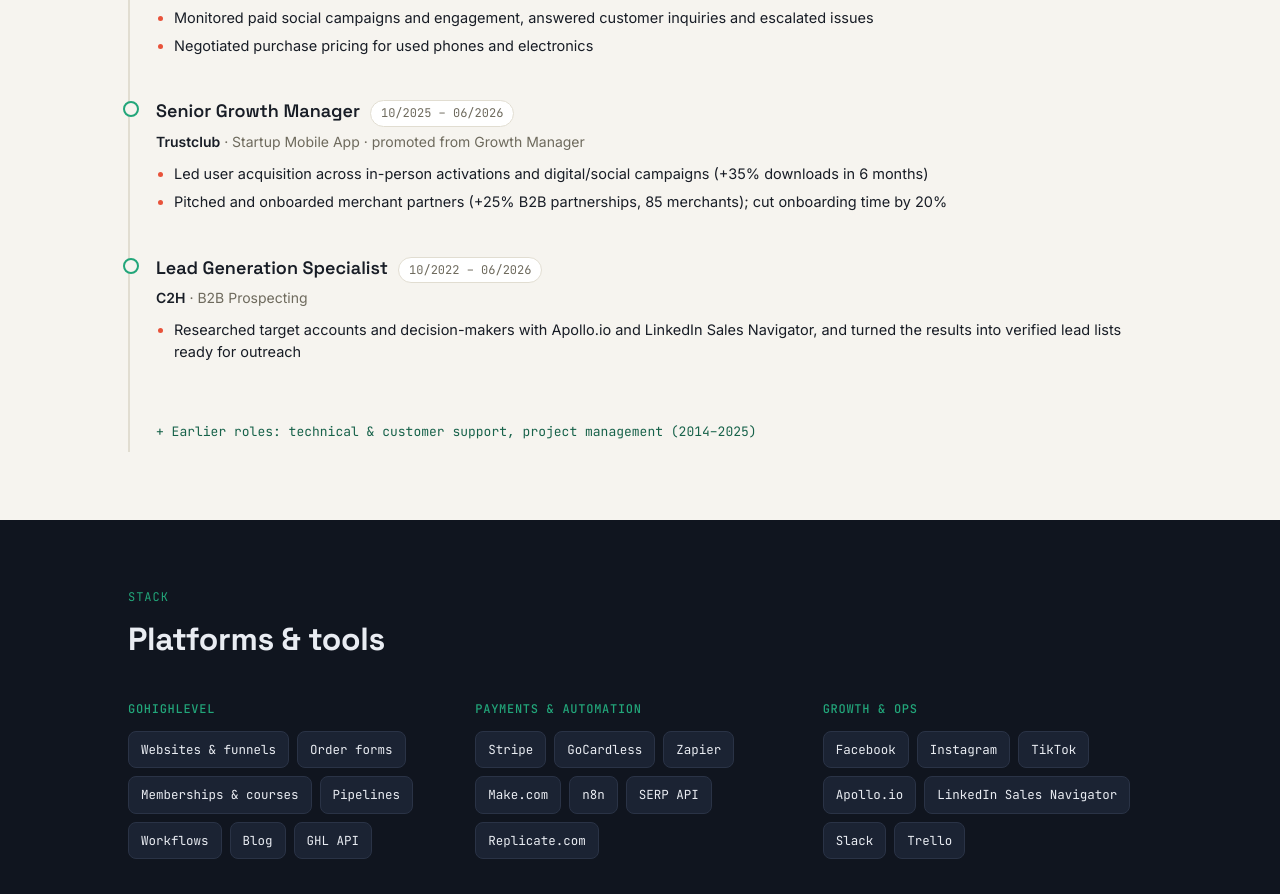
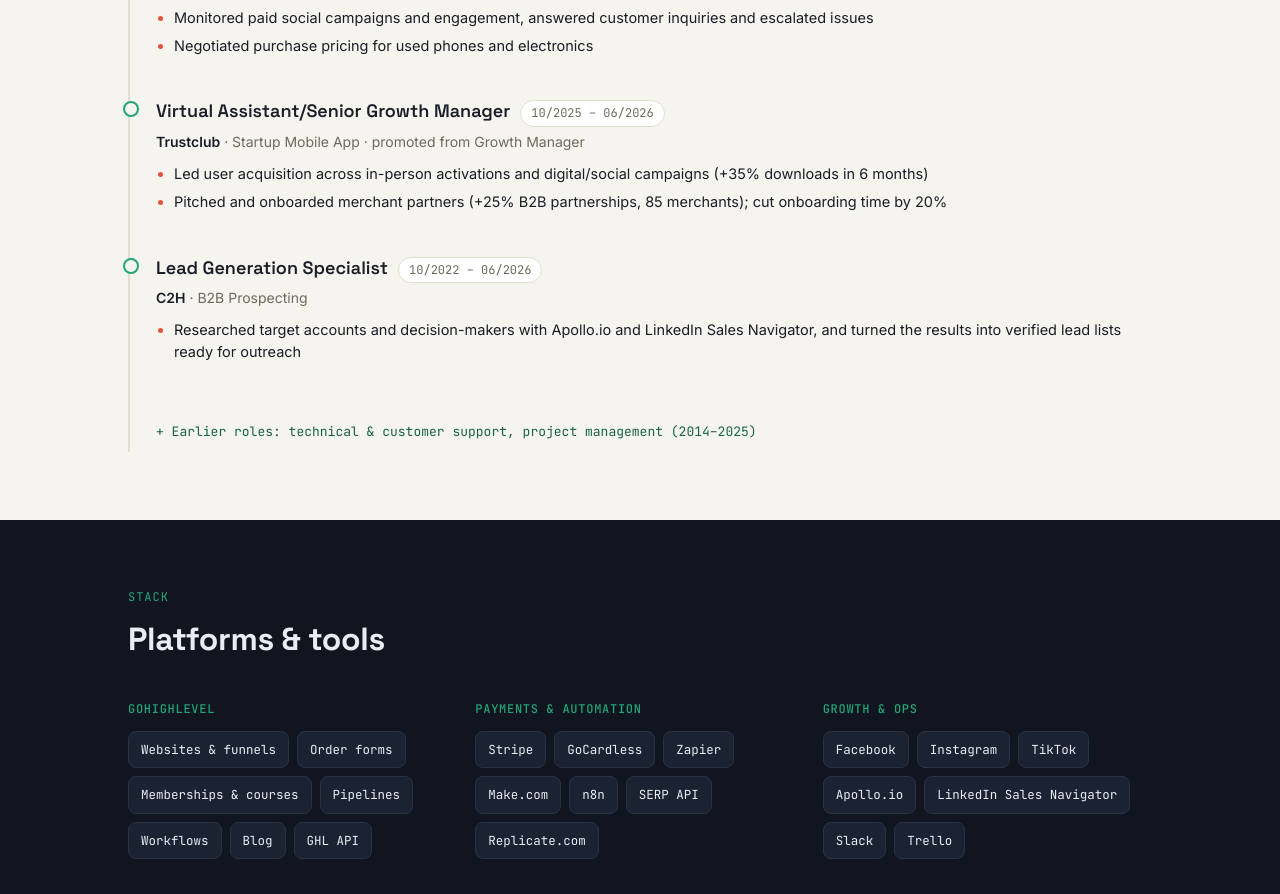
Before and after one commit to rodelbng-bit/rodel-portfolio, a plain HTML site: page index.html in a window 1280 px wide. Shown: the part 5074-5968 px from the top of the page. Drawn offline with Linux system fonts and the light colour scheme.

Commit message:
Update role title to include Virtual Assistant

```diff
--- a/index.html
+++ b/index.html
@@ -682,7 +682,7 @@
 
       <div class="role">
         <div class="role-head">
-          <span class="role-title">Senior Growth Manager</span>
+          <span class="role-title">Virtual Assistant/Senior Growth Manager</span>
           <span class="role-dates">10/2025 – 06/2026</span>
         </div>
         <div class="role-org"><b>Trustclub</b> · Startup Mobile App · promoted from Growth Manager</div>
```
